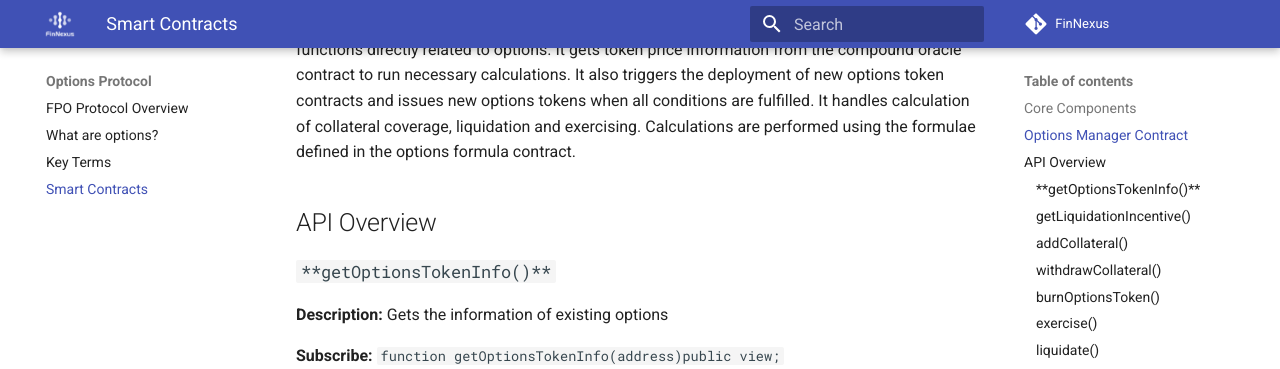
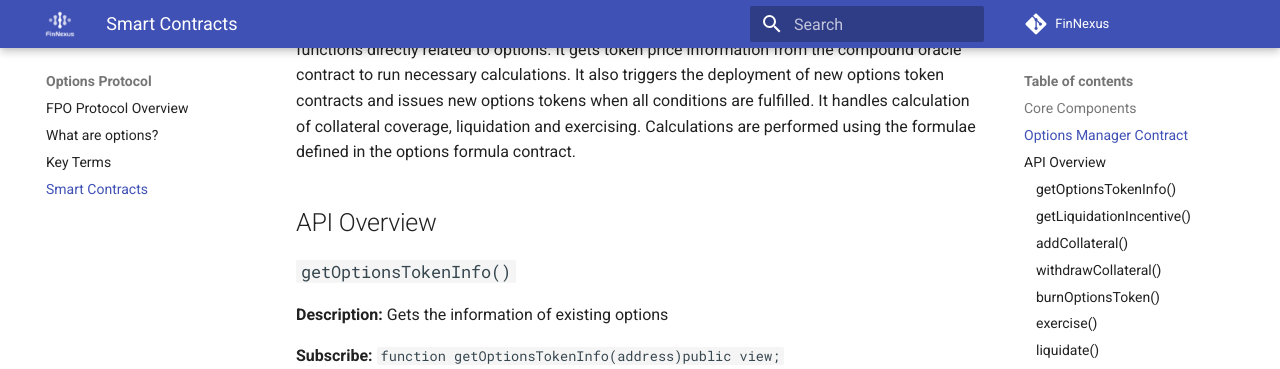
Before and after one commit to Phoenix-Finance/Phoenix-Documentation, an MkDocs documentation site: the page built from content/options/contracts.md, in a window 1280 px wide and 900 px high, scrolled down 1552 px. Shown: the top 369 px of the window. Built offline with MkDocs 1.6.1 and Material for MkDocs 9.7.7, drawn with Linux system fonts in a browser that asks for light colours.

Commit message:
Formatting fix

```diff
--- a/content/options/contracts.md
+++ b/content/options/contracts.md
@@ -32,7 +32,7 @@ This is the main contract for FOB 1.0 which is composed of a number of sub contr
 
 ## API Overview
 
-### `**getOptionsTokenInfo()**`
+### `getOptionsTokenInfo()`
 
 **Description:** Gets the information of existing options
 
```
